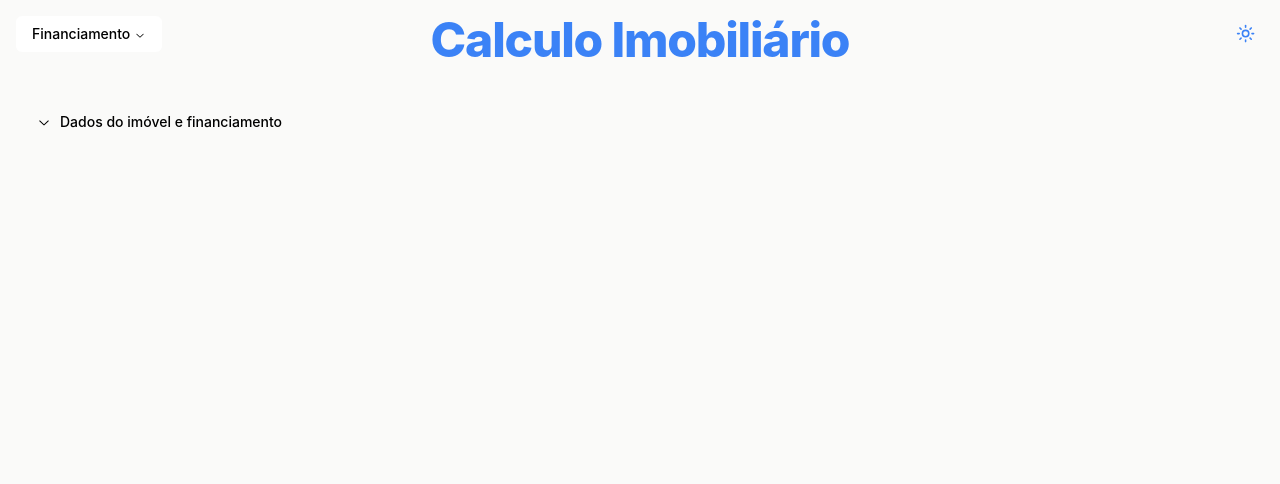
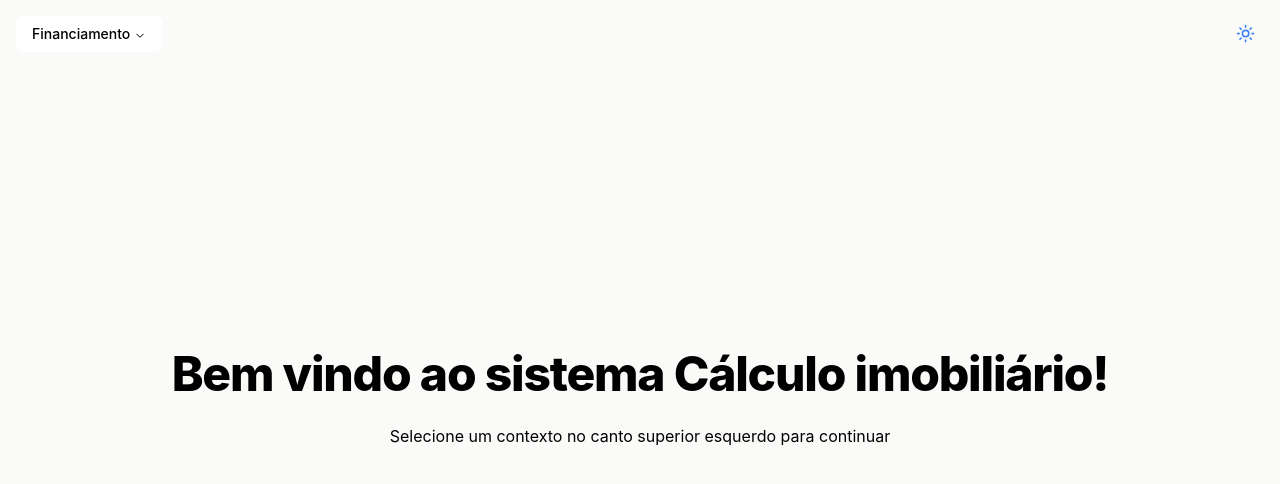
Before and after one commit to brunobeise/calculo-imobiliario, a React (Vite) app: page / in a window 1280 px wide. Shown: the top 484 px of the page. Built offline with nearby package versions, Linux system fonts and the light colour scheme.

Commit message:
pagina inicial

```diff
--- a/src/components/ImovelDataCard.tsx
+++ b/src/components/ImovelDataCard.tsx
@@ -18,6 +18,7 @@ import {
   AccordionItem,
   AccordionTrigger,
 } from "./ui/accordion";
+import { useLocation } from "react-router-dom";
 
 export default function CardDadosImóvel() {
   const { imovelData, setImovelData } = useContext(ImovelDataContext);
@@ -118,6 +119,9 @@ export default function CardDadosImóvel() {
     taxaValorizaçãoDoImovel,
     anosFinanciamento,
   ]);
+
+  const location = useLocation();
+  if (location.pathname === "/") return <BemVindo />;
 
   return (
     <>
@@ -367,4 +371,17 @@ export default function CardDadosImóvel() {
       </Accordion>
     </>
   );
+
+  function BemVindo() {
+    return (
+      <div className="absolute top-[50%] w-full left-[50%] text-center translate-y-[-50%] translate-x-[-50%]">
+        <h1 className="text-4xl font-extrabold tracking-tight lg:text-5xl">
+          Bem vindo ao sistema Cálculo imobiliário!
+        </h1>
+        <p className="leading-7 [&:not(:first-child)]:mt-6">
+          Selecione um contexto no canto superior esquerdo para continuar
+        </p>
+      </div>
+    );
+  }
 }
--- a/src/components/header.tsx
+++ b/src/components/header.tsx
@@ -53,7 +53,7 @@ export default function Header(props: HeaderProps) {
 
       <div className="absolute left-[50%] translate-x-[-50%] sm:mt-0  mt-10 text-center ">
         <h1 className="scroll-m-20 text-4xl font-extrabold tracking-tight lg:text-5xl text-primary">
-          {title || "Calculo Imobiliário"}
+          {title || ""}
         </h1>
       </div>
 
--- a/src/pages/financiamentoxavista/index.tsx
+++ b/src/pages/financiamentoxavista/index.tsx
@@ -18,13 +18,13 @@ export default function FinanciamentoXAvista() {
   useEffect(() => {
     const newErrors: imovelDataError[] = [];
 
-    if (imovelData.saldoPessoal < imovelData.valorImovel) {
-      newErrors.push({
-        title: "Saldo Pessoal incorreto.",
-        message:
-          "Na modalidade financiamento x a vista, o saldo pessoal deve ser igual ou superior ao valor do imóvel",
-      });
-    }
+    // if (imovelData.saldoPessoal < imovelData.valorImovel) {
+    //   newErrors.push({
+    //     title: "Saldo Pessoal incorreto.",
+    //     message:
+    //       "Na modalidade financiamento x a vista, o saldo pessoal deve ser igual ou superior ao valor do imóvel",
+    //   });
+    // }
 
     if (imovelData.anoFinal > 35 || imovelData.anosFinanciamento > 35) {
       newErrors.push({
```
